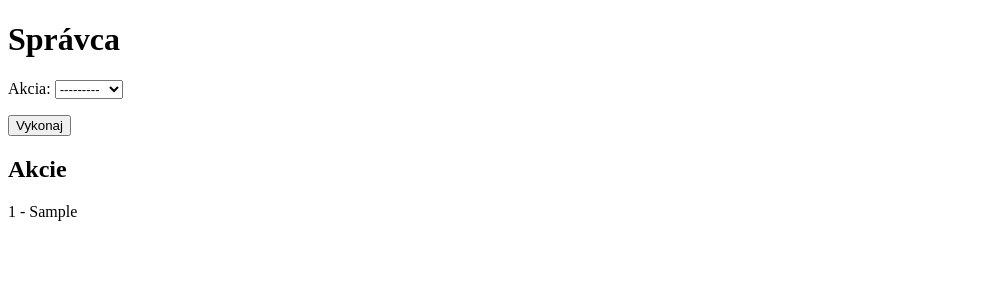
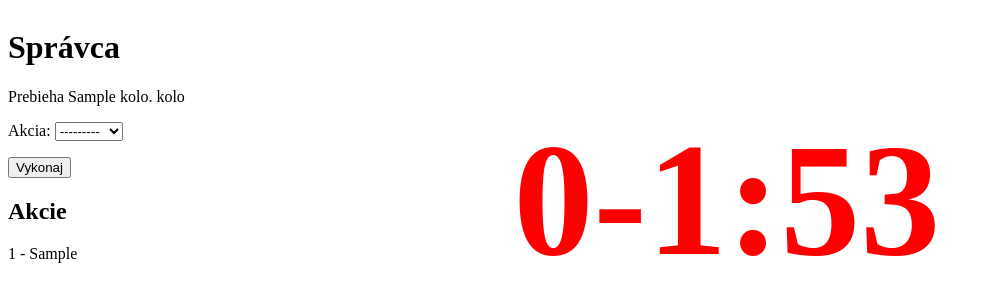
Before and after one commit to MartinStevko/matikGP, a Django app: template pokemoni/templates/pokemoni/spravca.html in a window 1280 px wide. Shown: the top 302 px of the page, without its empty margins (0-990 px from the left). Run offline with Django 3.2, Linux system fonts and the light colour scheme; a user stored in the database is signed in; tables that the repository leaves empty hold one stand-in row (values such as "Sample post"); the template is opened without the code that fills it: values that come from a table or form of the project are taken from there, most other values are stand-ins (such as "Sample title", 1, 10 or a date in 2020).

Commit message:
Spravcovsky cas

```diff
--- a/pokemoni/templates/pokemoni/spravca.html
+++ b/pokemoni/templates/pokemoni/spravca.html
@@ -4,11 +4,37 @@
 <head>
     <title>Správca</title>
     <link rel="stylesheet" href="{% static 'css/nedostatocne_opravnenia.css' %}">
+    <script>
+  		var m = {{ mi }};
+  		var s = {{ se }};
+  		function startTime() {
+  			if (s<1) {
+  			  m = m-1;
+  			  if (m<0) {
+  				  alert("Kolo skončilo, vyhodnoť ho!")
+  			  };
+  			  s=60;
+  			};
+  			s = s-1;
+  			m = checkTime(m);
+  			s = checkTime(s);
+  			document.getElementById('timer').innerHTML =
+  			m + ":" + s;
+  			var t = setTimeout(startTime, 1000);
+  		}
+  		function checkTime(i) {
+  			if (i < 10) {i = "0" + parseInt(i)};  // add zero in front of numbers < 10
+  			return i;
+  		}
+  	</script>
 </head>
-<body>
+<body onload="startTime()">
     {% if user.is_superuser %}
+      <div style="width: 100%;">
+        <div style="float:left; width: 40%;">
           <h1>Správca</h1>
-        {% if message %}<strong>{{ message }}</strong>{% endif %}
+          {% if message %}<strong>{{ m }}</strong>{% endif %}
+          Prebieha {{ kolo }}. kolo
           <form method="post">
               {% csrf_token %}
               {{ form.as_p }}
@@ -18,6 +44,13 @@
           {% for akcia in akcie %}
             <div>{{ akcia.id }} - {{ akcia.meno }}</div>
           {% endfor %}
+        </div>
+        <div style="float:right; width: 60%;">
+          <div>
+            <strong><div id="timer"></div></strong>
+          </div>
+        </div>
+      </div>
     {% else %}
         <h1 id="no">Na túto stránku nemáte dostatočné oprávnenia!</h1>
         <div id="debug">Pokračujte prihlásením do svojho účtu na <em>host_server_ip</em>/admin/login/?next=/admin/</div>
```
Lines whose indentation alone changed are shown as unchanged.
